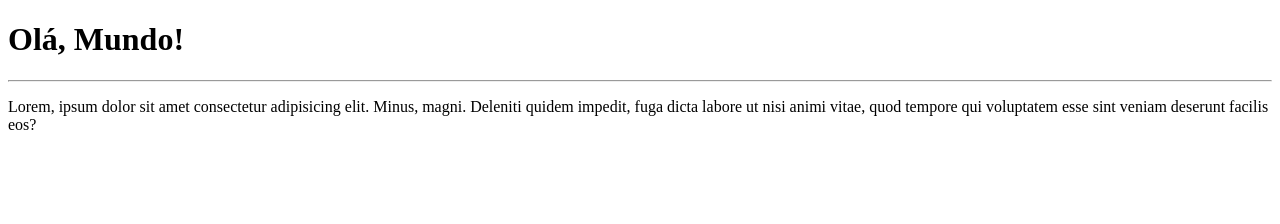
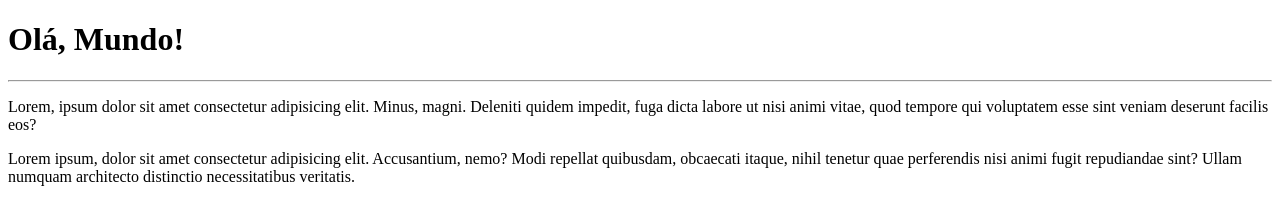
Before and after one commit to danielgmonteiro/Ola-Mundo, a plain HTML site: page site-exemplo/index.html in a window 1280 px wide. Drawn offline with Linux system fonts and the light colour scheme.

Commit message:
adicionei um paragrafo

```diff
--- a/site-exemplo/index.html
+++ b/site-exemplo/index.html
@@ -9,6 +9,7 @@
     <h1>Olá, Mundo!</h1>
     <hr>
     <p>Lorem, ipsum dolor sit amet consectetur adipisicing elit. Minus, magni. Deleniti quidem impedit, fuga dicta labore ut nisi animi vitae, quod tempore qui voluptatem esse sint veniam deserunt facilis eos?</p>
+    <p>Lorem ipsum, dolor sit amet consectetur adipisicing elit. Accusantium, nemo? Modi repellat quibusdam, obcaecati itaque, nihil tenetur quae perferendis nisi animi fugit repudiandae sint? Ullam numquam architecto distinctio necessitatibus veritatis.</p>
 
 </body>
 </html>
```
